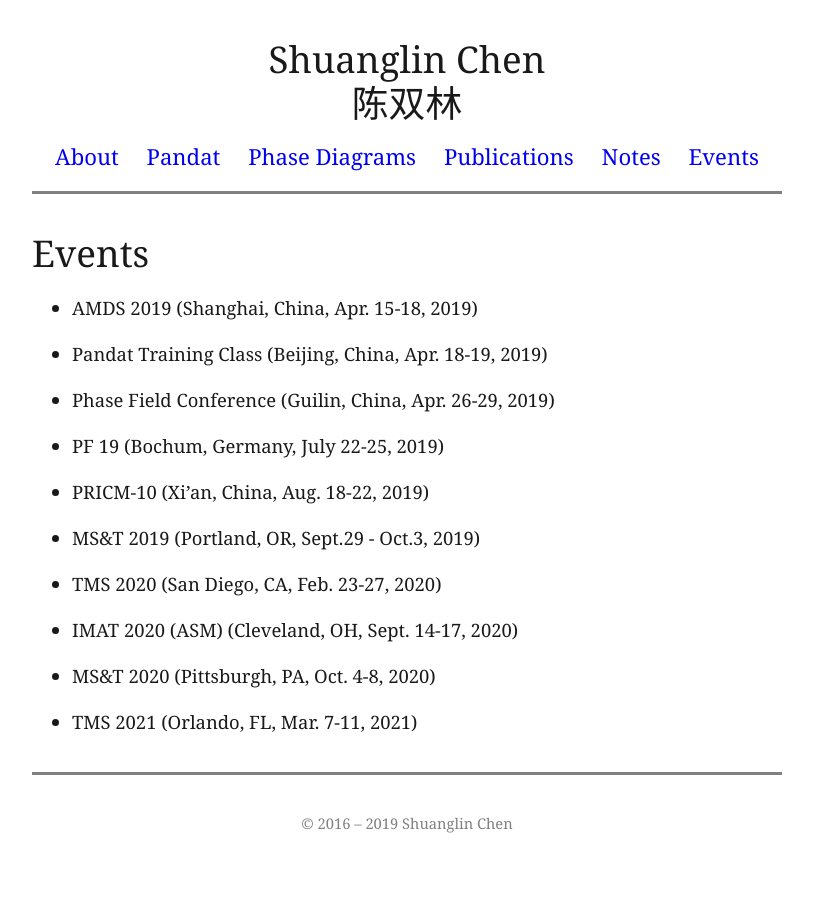
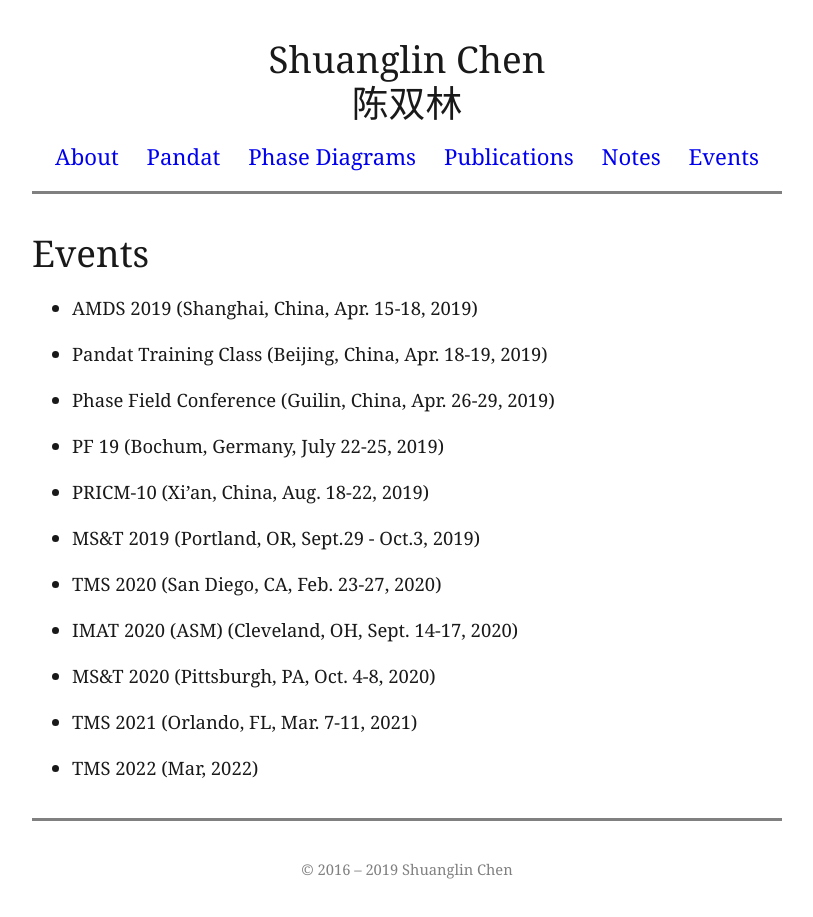
Before and after one commit to shuanglinchen/shuanglinchen.github.io, a Jekyll site: the page built from events.md, in a window 1280 px wide. Shown: the whole page, without its empty margins (233-1046 px from the left). Built offline with Jekyll 4.4.1, drawn with Linux system fonts in a browser that asks for light colours.

Commit message:
Update events.md
a

```diff
--- a/events.md
+++ b/events.md
@@ -23,3 +23,5 @@ weight: 4
 - MS&T 2020 (Pittsburgh, PA, Oct. 4-8, 2020)
 
 - TMS 2021 (Orlando, FL, Mar. 7-11, 2021)
+
+- TMS 2022 (Mar, 2022)
```
